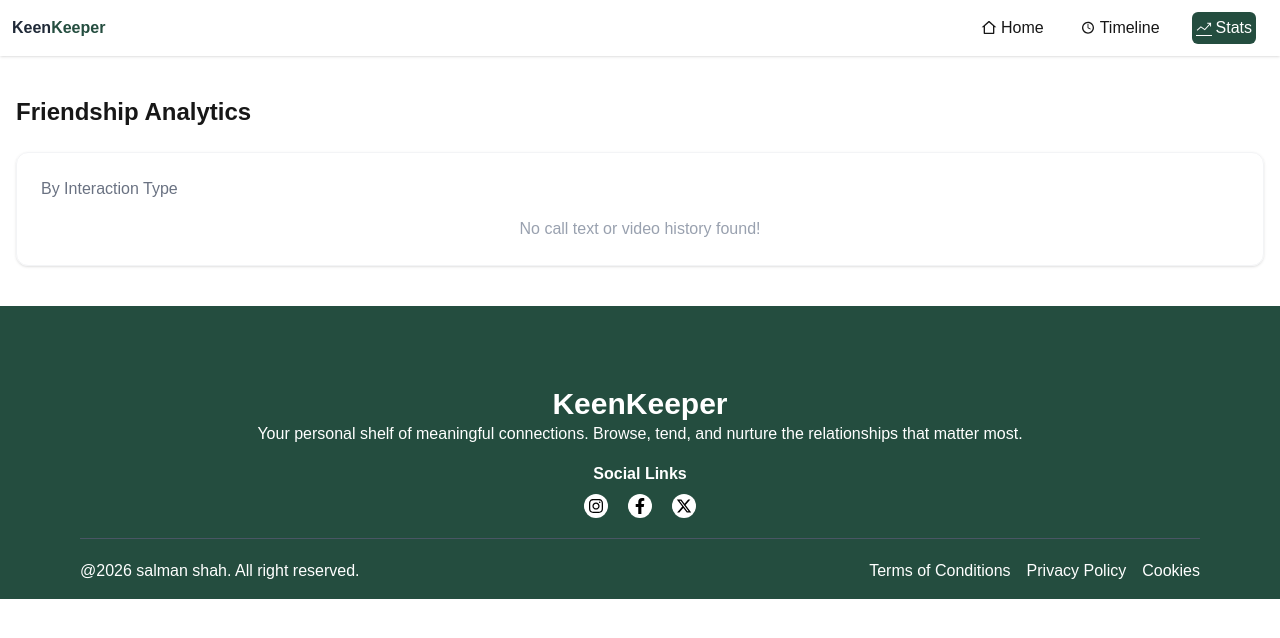
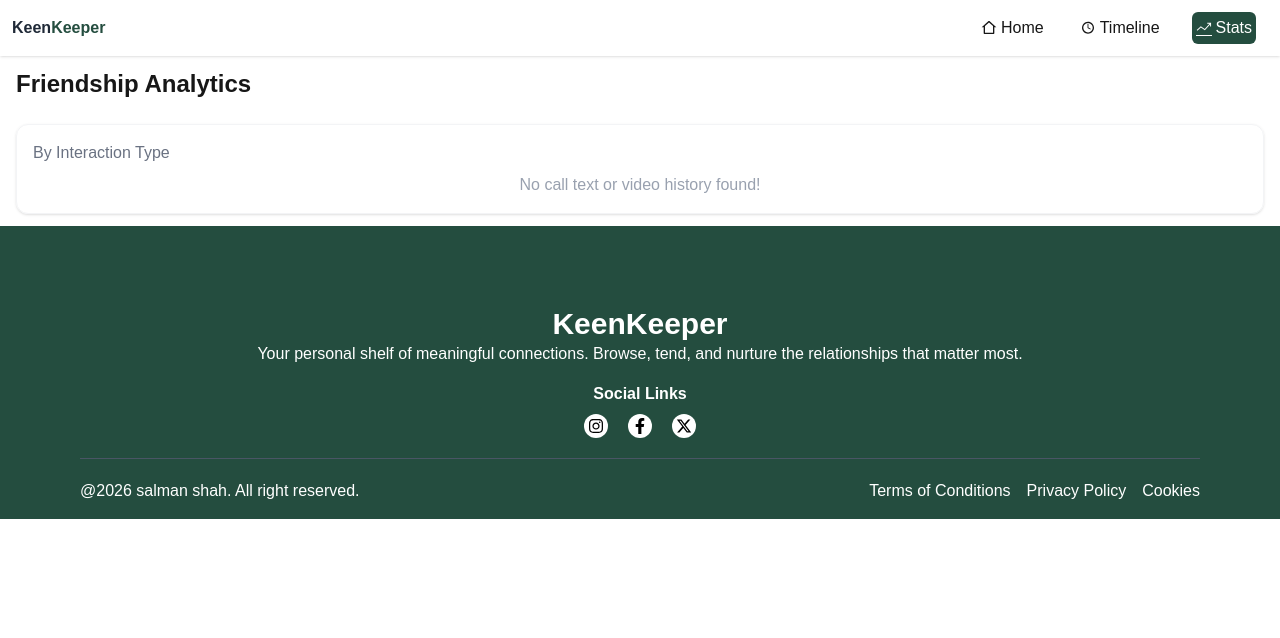
Before and after one commit to salman-ibn-riyaj/assignment-7, a Next.js app: page /stats in a window 1280 px wide. Shown: the top 638 px of the page. Built offline with nearby package versions, Linux system fonts and the light colour scheme.

Commit message:
reduced legend mt

```diff
--- a/src/app/stats/page.jsx
+++ b/src/app/stats/page.jsx
@@ -38,12 +38,12 @@ const StatsPage = () => {
   const radius = Math.min(chartSize.width, chartSize.height) * 0.28;
 
   return (
-    <div className="w-full px-4 py-10">
+    <div className="w-full px-4 py-3">
       <div className="max-w-7xl mx-auto">
         <h1 className="text-2xl font-bold mb-6">Friendship Analytics</h1>
 
-        <div className="w-full shadow-sm rounded-xl p-6 border border-gray-100 flex flex-col items-center">
-          <p className="text-gray-500 mb-4 self-start">By Interaction Type</p>
+        <div className="w-full shadow-sm rounded-xl p-4 border border-gray-100 flex flex-col items-center">
+          <p className="text-gray-500 mb-2 self-start">By Interaction Type</p>
 
           {data.length === 0 ? (
             <p className="text-gray-400">No call text or video history found!</p>
@@ -52,15 +52,15 @@ const StatsPage = () => {
               <Pie
                 data={data}
                 cx="50%"
-                cy="50%"
-                innerRadius={radius * 0.7}
+                cy="30%"
+                innerRadius={radius * 0.8}
                 outerRadius={radius}
                 cornerRadius={10}
                 paddingAngle={5}
                 dataKey="value"
               />
               <Tooltip />
-              <Legend />
+              <Legend wrapperStyle={{ paddingTop: '20px' }} />
             </PieChart>
           )}
         </div>
```
